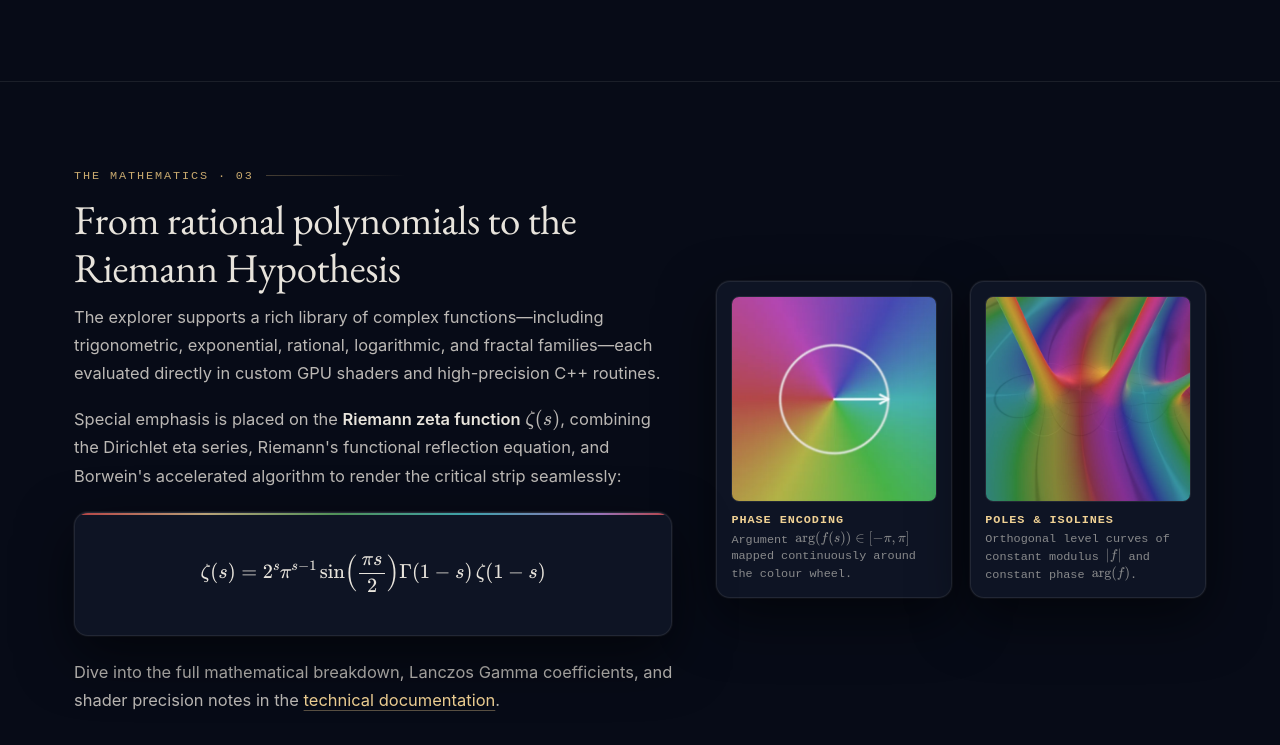
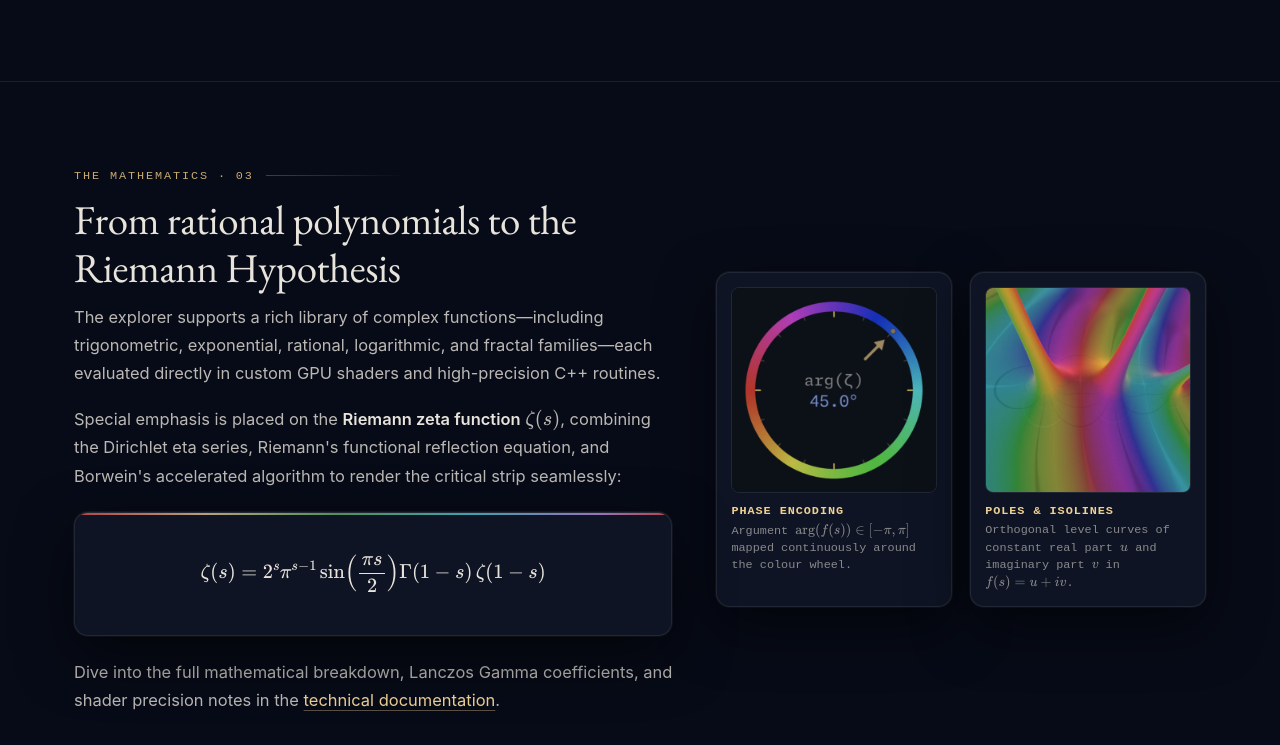
Before and after one commit to allanino/complex-functions-explorer, a plain HTML site: page docs/index.html in a window 1280 px wide. Shown: the part 2755-3500 px from the top of the page. Drawn offline with nearby package versions, Linux system fonts and the light colour scheme; a web font is replaced by a local one.

Commit message:
docs: update documentation and replace phase wheel asset

```diff
--- a/docs/index.html
+++ b/docs/index.html
@@ -216,7 +216,7 @@
                         </div>
                         <h3 class="feature-card__title">Instant parameter morphing</h3>
                         <p class="feature-card__desc">
-                            Edit polynomial coefficients, zoom factor, series iterations, and lighting time-of-day on
+                            Edit function parameters, zoom factor, series iterations, and lighting time-of-day on
                             the fly and watch the landscape respond immediately.
                         </p>
                     </article>
@@ -264,7 +264,8 @@
                     <div class="hud-legend__item hud-legend__item--im">
                         <div class="hud-legend__label">Domain Minimap</div>
                         <p class="hud-legend__text">
-                            Overhead 2D domain-colouring radar showing your camera frustum, contour lines, and discovered
+                            Overhead 2D domain-colouring radar showing your camera frustum, contour lines, and
+                            discovered
                             roots across the surrounding complex plane.
                         </p>
                     </div>
@@ -301,9 +302,9 @@
                     <div class="math-showcase-cards">
                         <figure class="visual-tile">
                             <picture>
-                                <source srcset="images/domain.webp" type="image/webp">
-                                <img src="images/domain.png" alt="Phase wheel mapping complex argument to hue"
-                                    width="420" height="420" loading="lazy">
+                                <source srcset="images/phase_wheel.webp" type="image/webp">
+                                <img src="images/phase_wheel.png" alt="Phase wheel mapping complex argument to hue"
+                                    width="1024" height="1024" loading="lazy">
                             </picture>
                             <figcaption>
                                 <strong>Phase Encoding</strong>
@@ -314,13 +315,13 @@
                         <figure class="visual-tile">
                             <picture>
                                 <source srcset="images/curve_levels.webp" type="image/webp">
-                                <img src="images/curve_levels.png"
-                                    alt="Poles and contour isolines on a complex surface" width="1024" height="1024"
-                                    loading="lazy">
+                                <img src="images/curve_levels.png" alt="Poles and contour isolines on a complex surface"
+                                    width="1024" height="1024" loading="lazy">
                             </picture>
                             <figcaption>
                                 <strong>Poles &amp; Isolines</strong>
-                                Orthogonal level curves of constant modulus \(|f|\) and constant phase \(\arg(f)\).
+                                Orthogonal level curves of constant real part \( u \) and imaginary part \( v \) in \(
+                                f(s) = u + iv \).
                             </figcaption>
                         </figure>
                     </div>
```
Also changed, not shown: docs/images/domain.png (deleted), docs/images/domain.webp (deleted), docs/images/phase_wheel.png (added), docs/images/phase_wheel.webp (added).
